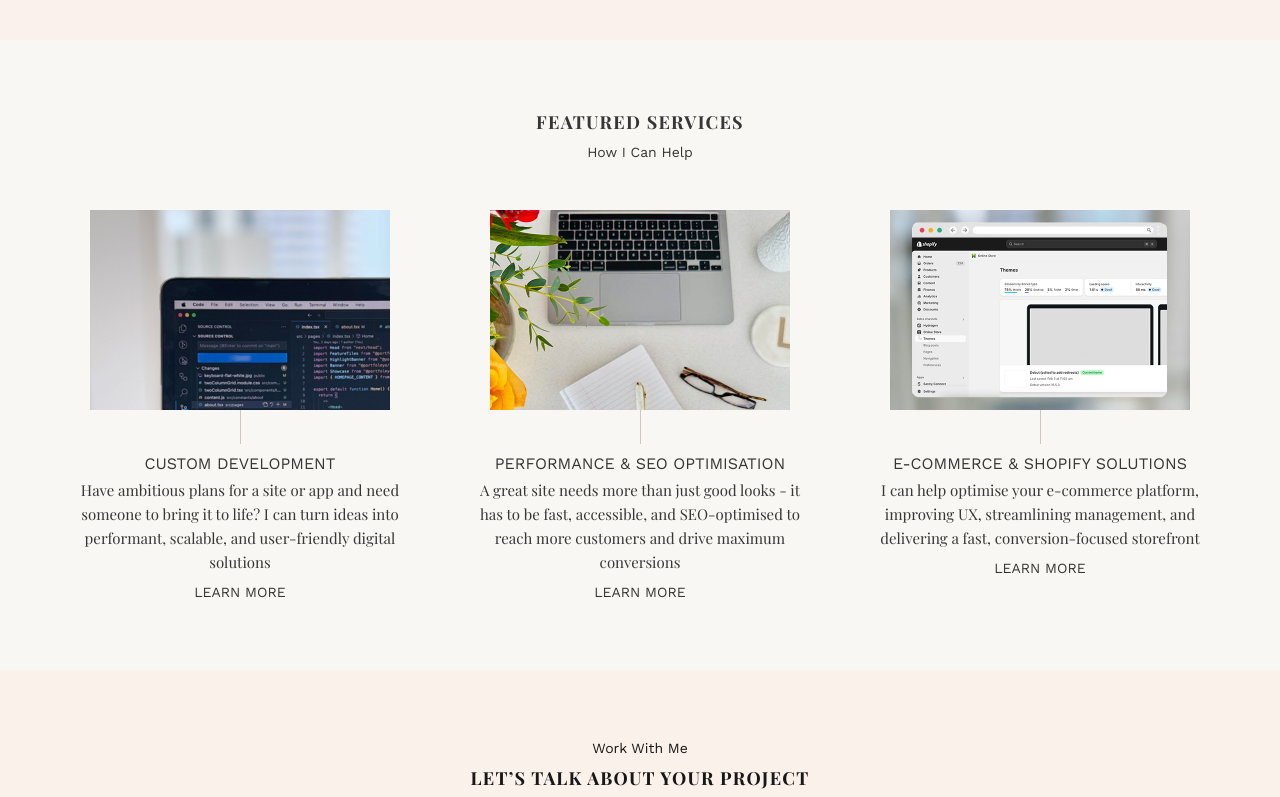
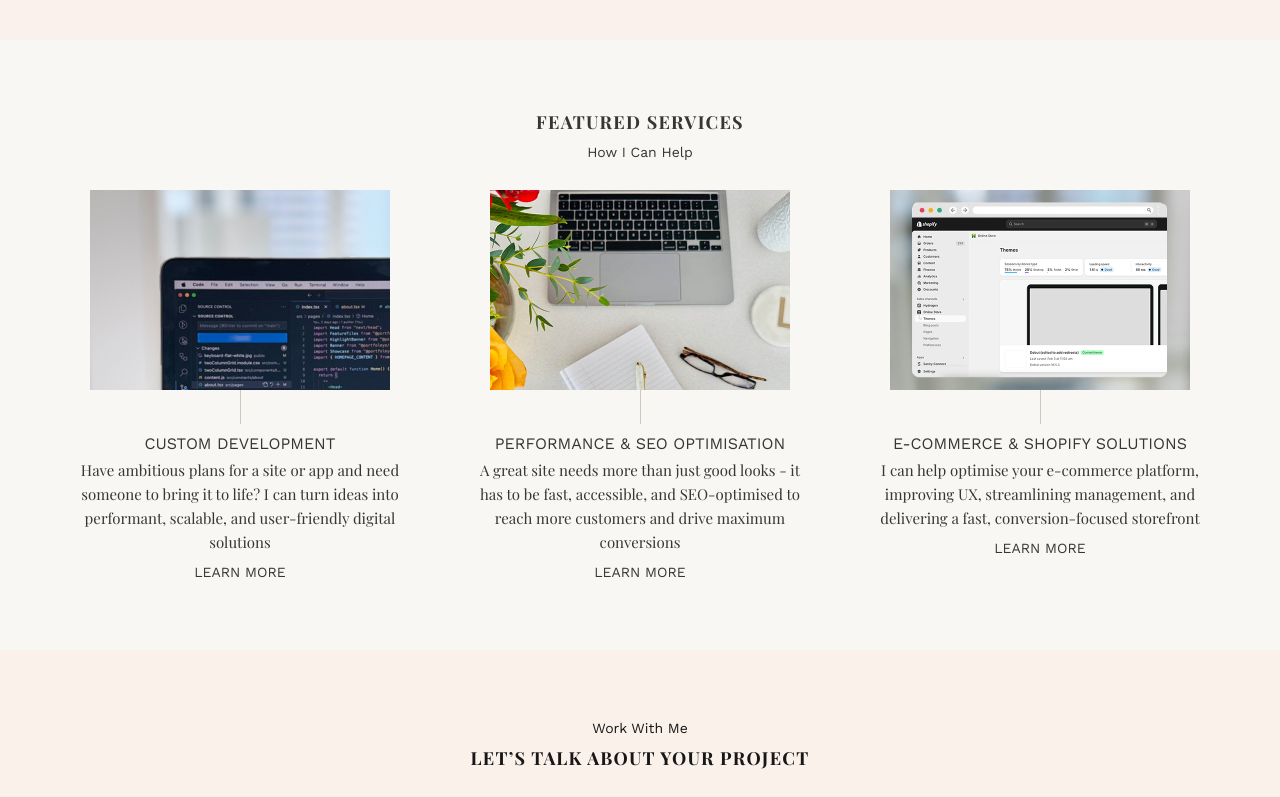
Before and after one commit to lindsayfoley/portfoleyo, a Next.js app: page / in a window 1280 px wide. Shown: the part 593-1390 px from the top of the page. Built offline with nearby package versions, Linux system fonts and the light colour scheme; a web font is replaced by a local one.

Commit message:
tweaking spacing

```diff
--- a/src/components/featureTiles/featureTiles.module.css
+++ b/src/components/featureTiles/featureTiles.module.css
@@ -79,7 +79,7 @@
       .serviceWrapper {
         gap: 70px;
         overflow-x: visible;
-        margin: 50px 20px 0 20px;
+        margin: 30px 20px 0 20px;
         justify-content: center;
         padding-right: 0;
       }
```
